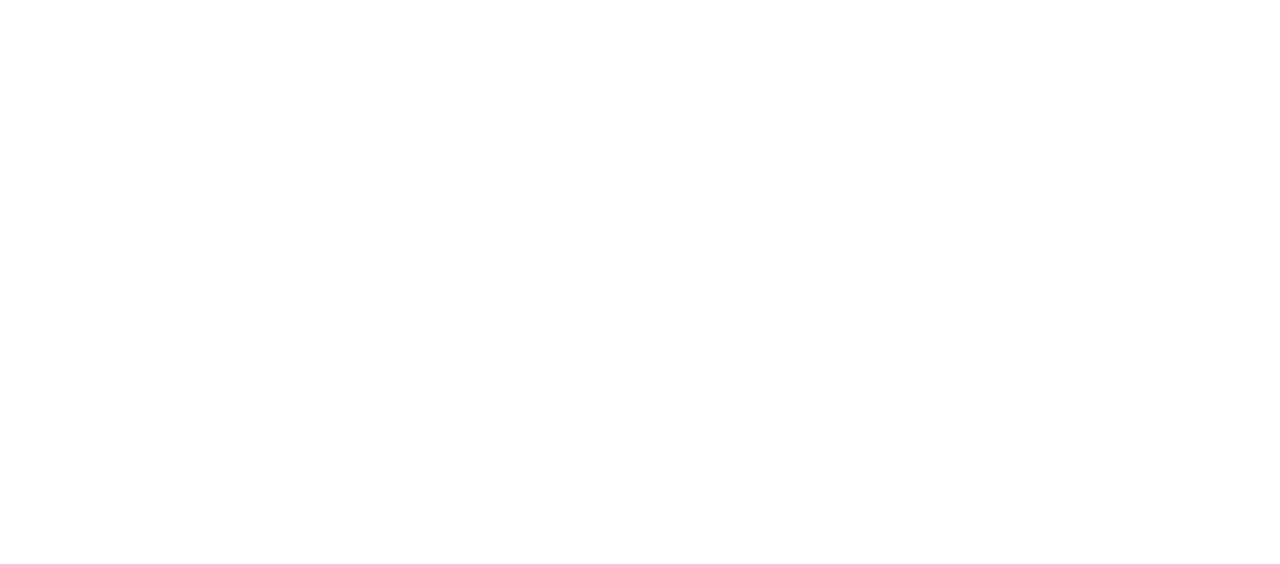
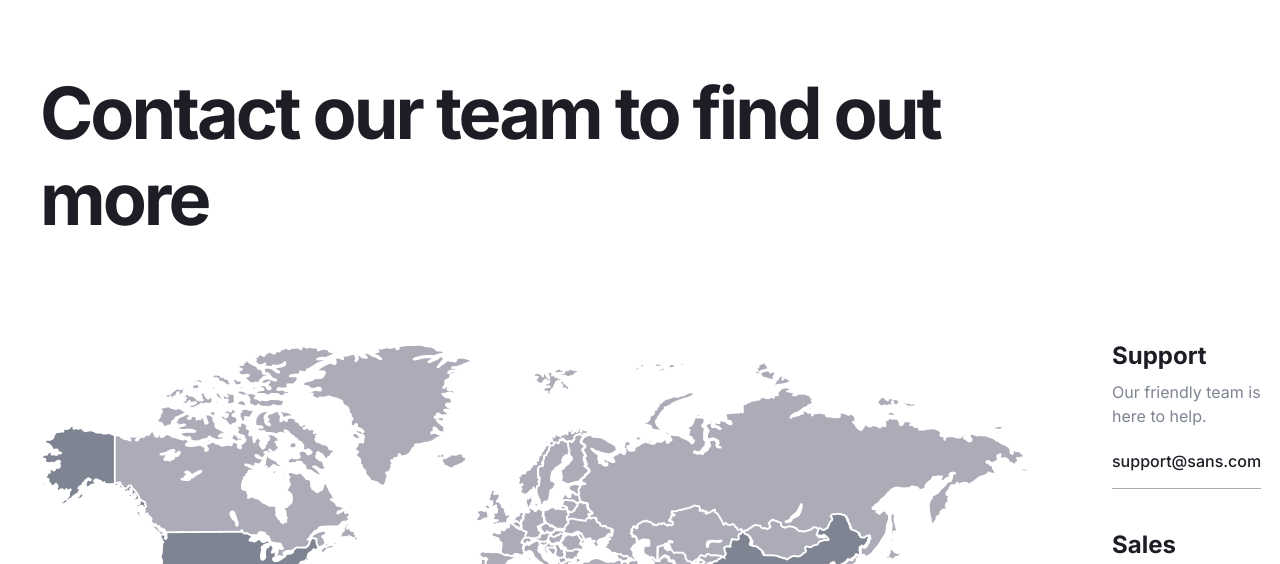
Before and after one commit to Castorki/COCO, a React (Create React App) app: page /contactUs in a window 1280 px wide. Shown: the part 388-952 px from the top of the page. Before the commit the page ends 800 px from the top, so only its background shows below. Built offline with nearby package versions, Linux system fonts and the light colour scheme.

Commit message:
added contacts head component for contacts page

```diff
--- a/src/App.js
+++ b/src/App.js
@@ -7,6 +7,7 @@
 import { MainPage } from './components/pages/mainPage/MainPage';
 import { AboutPage } from './components/pages/aboutPage/AboutPage';
 import { PricingPage } from './components/pages/pricingPage/PricingPage';
+import { ContactsPage } from './components/pages/contactsPage/ContactsPage';
 
 
 function App() {
@@ -47,6 +48,8 @@
           <Route path='/contactUs' element={
             <div className="App">
               <Header />
+              <ContactsPage />
+              <Footer theme='dark' />
             </div>
           }
           />
--- /dev/null
+++ b/src/components/pages/contactsPage/ContactsHeader.js
@@ -0,0 +1,29 @@
+import React from 'react'
+
+export const ContactsHeader = () => {
+    return (
+        <div className='contactsHeader center' >
+            <div className='contactsHeader__icon'>
+                <h2 className='contactsHeader__icon_title'>Contact our team to find out more</h2>
+                <img className='contactsHeader__icon_map' src='map.png' alt='Map'></img>
+            </div>
+            <div className='contactsHeader__teamContacts center'>
+                <div className='teamContacts__item'>
+                    <h3 className='teamContacts__item_title'>Support</h3>
+                    <p className='teamContacts__item_article'>Our friendly team is here to help.</p>
+                    <p className='teamContacts__item_contactInformation'>support@sans.com</p>
+                </div>
+                <div className='teamContacts__item'>
+                    <h3 className='teamContacts__item_title'>Sales</h3>
+                    <p className='teamContacts__item_article'>Questions or queries? Get in touch!</p>
+                    <p className='teamContacts__item_contactInformation'>sales@sans.com</p>
+                </div>
+                <div className='teamContacts__item'>
+                    <h3 className='teamContacts__item_title'>Phone</h3>
+                    <p className='teamContacts__item_article'>Mon-Fri from 8am to 5pm.</p>
+                    <p className='teamContacts__item_contactInformation'>+1 (435) 345-7655</p>
+                </div>
+            </div>
+        </div>
+    )
+}
--- /dev/null
+++ b/src/components/pages/contactsPage/ContactsPage.js
@@ -0,0 +1,11 @@
+import React from 'react'
+import './ContactsStyles.css'
+import { ContactsHeader } from './ContactsHeader'
+
+export const ContactsPage = () => {
+    return (
+        <div id='contacts'>
+            <ContactsHeader />
+        </div>
+    )
+}
--- /dev/null
+++ b/src/components/pages/contactsPage/ContactsStyles.css
@@ -0,0 +1,53 @@
+.contactsHeader {
+  display: flex;
+  gap: 83px;
+  padding-top: 90px;
+  padding-bottom: 85px;
+}
+.contactsHeader__icon {
+  display: flex;
+  flex-direction: column;
+  gap: 100px;
+}
+.contactsHeader__icon_title {
+  font-style: normal;
+  font-weight: 700;
+  font-size: 72px;
+  line-height: 120%;
+  letter-spacing: -3px;
+  color: #1D1E25;
+}
+.contactsHeader__teamContacts {
+  display: flex;
+  flex-direction: column;
+  gap: 40px;
+  justify-content: flex-end;
+}
+.contactsHeader__teamContacts .teamContacts__item {
+  padding-bottom: 14px;
+  border-bottom: 1px solid #ACACB9;
+}
+.contactsHeader__teamContacts .teamContacts__item_title {
+  font-style: normal;
+  font-weight: 700;
+  font-size: 24px;
+  line-height: 32px;
+  color: #1D1E25;
+}
+.contactsHeader__teamContacts .teamContacts__item_article {
+  padding-top: 8px;
+  padding-bottom: 20px;
+  font-style: normal;
+  font-weight: 400;
+  font-size: 16px;
+  line-height: 24px;
+  color: #7E8492;
+}
+.contactsHeader__teamContacts .teamContacts__item_contactInformation {
+  font-style: normal;
+  font-weight: 500;
+  font-size: 16px;
+  line-height: 26px;
+  text-align: center;
+  color: #1D1E25;
+}/*# sourceMappingURL=ContactsStyles.css.map */
--- /dev/null
+++ b/src/components/pages/contactsPage/ContactsStyles.scss
@@ -0,0 +1,61 @@
+.contactsHeader {
+    display: flex;
+    gap: 83px;
+    padding-top: 90px;
+    padding-bottom: 85px;
+
+    &__icon {
+        display: flex;
+        flex-direction: column;
+        gap: 100px;
+
+        &_title {
+            font-style: normal;
+            font-weight: 700;
+            font-size: 72px;
+            line-height: 120%;
+            letter-spacing: -3px;
+            color: #1D1E25;
+        }
+    }
+
+    &__teamContacts {
+        display: flex;
+        flex-direction: column;
+        gap: 40px;
+        justify-content: flex-end;
+
+        .teamContacts__item {
+            padding-bottom: 14px;
+            border-bottom: 1px solid #ACACB9;
+
+            &_title {
+                font-style: normal;
+                font-weight: 700;
+                font-size: 24px;
+                line-height: 32px;
+                color: #1D1E25;
+            }
+
+            &_article {
+                padding-top: 8px;
+                padding-bottom: 20px;
+                font-style: normal;
+                font-weight: 400;
+                font-size: 16px;
+                line-height: 24px;
+                color: #7E8492;
+            }
+
+            &_contactInformation {
+                font-style: normal;
+                font-weight: 500;
+                font-size: 16px;
+                line-height: 26px;
+                text-align: center;
+                color: #1D1E25;
+            }
+        }
+    }
+
+}
--- a/src/components/pages/pricingPage/PricingPage.js
+++ b/src/components/pages/pricingPage/PricingPage.js
@@ -6,7 +6,7 @@
 
 export const PricingPage = () => {
     return (
-        <div>
+        <div id='pricing'>
             <PricingHeader />
             <PricingPlans />
             <FrequantlyQuestions />
```
Also changed, not shown: public/map.png (added), 1 other file (tests, documents, lock files or other folders).
